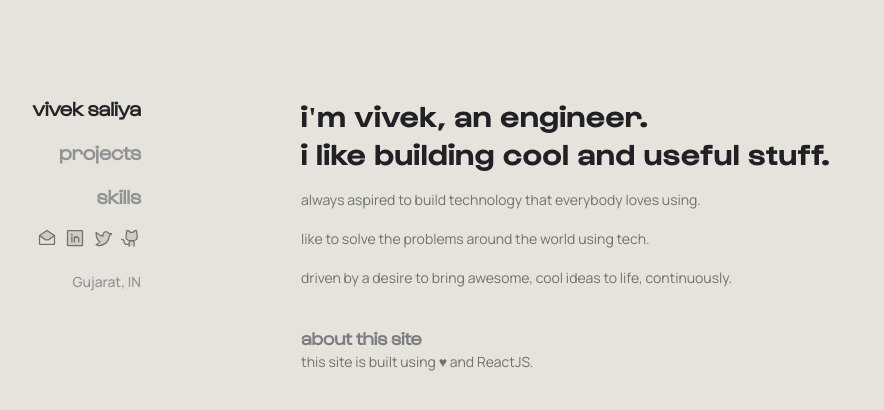
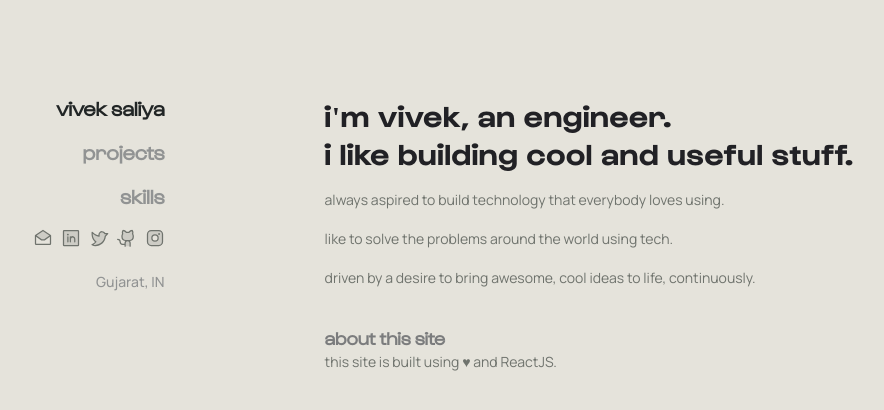
Before and after one commit to saliyavivek/portfolio, a React (Vite) app: page / in a window 1280 px wide. Shown: the top 410 px of the page, without its empty margins (185-1069 px from the left). Built offline with nearby package versions, Linux system fonts and the light colour scheme; the HTML template or start-up script is replaced by a standard one.

Commit message:
add instagram handle

```diff
--- a/src/components/Navbar/Nav.css
+++ b/src/components/Navbar/Nav.css
@@ -38,7 +38,7 @@
 li.nav__links a{
     text-decoration: none;
     color: rgb(111,115,109);
-    transition: all 0.3s ease-in-out;
+    transition: all 0.2s ease-in-out;
 }
 
 .nav__links a:hover {
--- a/src/components/Navbar/Nav.jsx
+++ b/src/components/Navbar/Nav.jsx
@@ -134,6 +134,29 @@ const Nav = () => {
                 </g>
               </svg>
             </a>
+            <a
+              title="instagram"
+              target="_blank"
+              href="https://www.instagram.com/vivek.saliya"
+            >
+              <svg
+                xmlns="http://www.w3.org/2000/svg"
+                aria-hidden="true"
+                role="img"
+                class="social-icon iconify iconify--ph"
+                width="1em"
+                height="1em"
+                viewBox="0 0 256 256"
+              >
+                <g fill="currentColor">
+                  <path
+                    d="M176 32H80a48 48 0 0 0-48 48v96a48 48 0 0 0 48 48h96a48 48 0 0 0 48-48V80a48 48 0 0 0-48-48m-48 136a40 40 0 1 1 40-40a40 40 0 0 1-40 40"
+                    opacity=".2"
+                  ></path>
+                  <path d="M176 24H80a56.06 56.06 0 0 0-56 56v96a56.06 56.06 0 0 0 56 56h96a56.06 56.06 0 0 0 56-56V80a56.06 56.06 0 0 0-56-56m40 152a40 40 0 0 1-40 40H80a40 40 0 0 1-40-40V80a40 40 0 0 1 40-40h96a40 40 0 0 1 40 40Zm-88-96a48 48 0 1 0 48 48a48.05 48.05 0 0 0-48-48m0 80a32 32 0 1 1 32-32a32 32 0 0 1-32 32m64-84a12 12 0 1 1-12-12a12 12 0 0 1 12 12"></path>
+                </g>
+              </svg>
+            </a>
           </li>
           <li className="nav__loc">Gujarat, IN</li>
         </ul>
```
